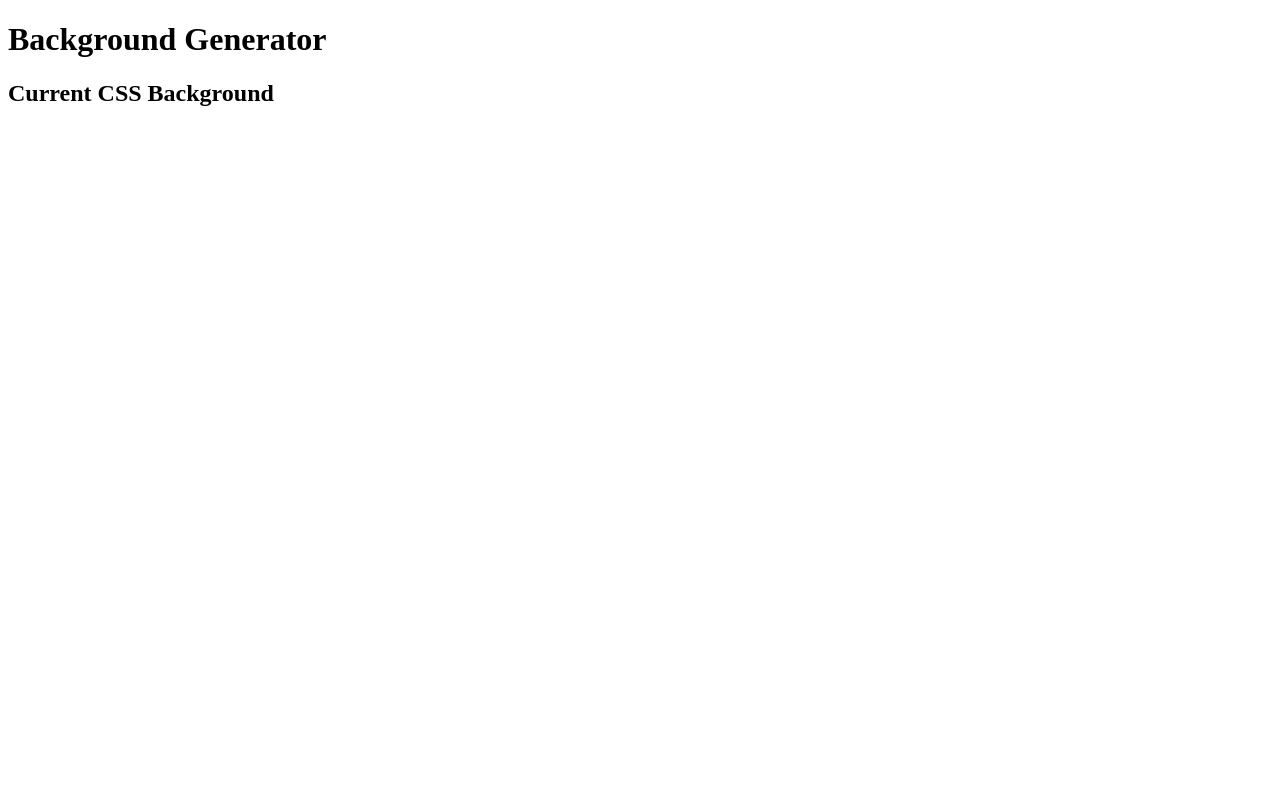
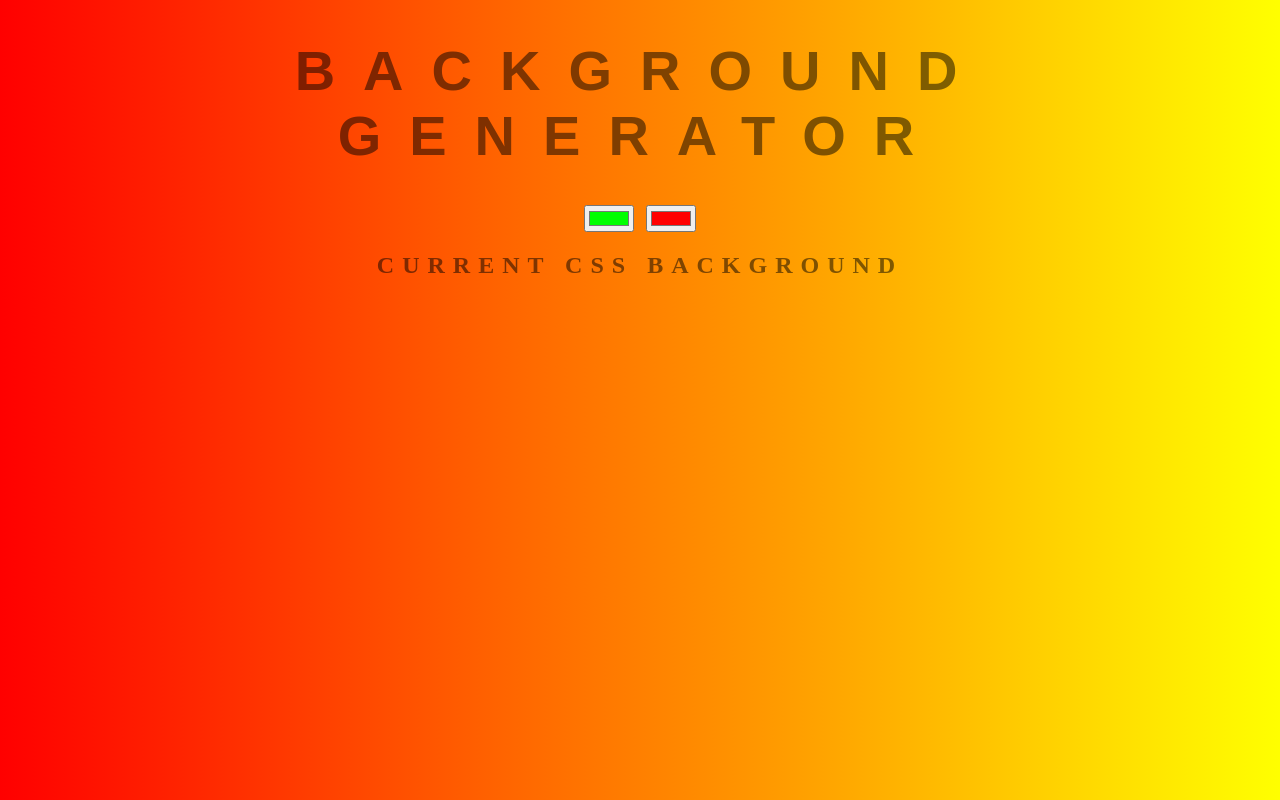
Before and after one commit to AndrewBergstrom/background-generator, a plain HTML site: page index.html in a window 1280 px wide. Drawn offline with Linux system fonts and the light colour scheme.

Commit message:
added stylesheet

```diff
--- a/index.html
+++ b/index.html
@@ -3,10 +3,14 @@
 <head>
   <meta charset="UTF-8">
   <meta name="viewport" content="width=device-width, initial-scale=1.0">
+
   <title>Gradient Background</title>
+  <link rel="stylesheet" href="style.css">
 </head>
 <body>
   <h1>Background Generator</h1>
+  <input type="color" name="color1" value="#00ff00">
+  <input type="color" name="color2" value="#ff0000">
   <h2>Current CSS Background</h2>
   <h3></h3>
 
--- a/style.css
+++ b/style.css
@@ -0,0 +1,27 @@
+body {
+	font: 'Raleway', sans-serif;
+    color: rgba(0,0,0,.5);
+    text-align: center;
+    text-transform: uppercase;
+    letter-spacing: .5em;
+    top: 15%;
+	background: linear-gradient(to right, red , yellow); /* Standard syntax */
+}
+
+h1 {
+    font: 600 3.5em 'Raleway', sans-serif;
+    color: rgba(0,0,0,.5);
+    text-align: center;
+    text-transform: uppercase;
+    letter-spacing: .5em;
+    width: 100%;
+}
+
+h3 {
+	font: 900 1em 'Raleway', sans-serif;
+    color: rgba(0,0,0,.5);
+    text-align: center;
+    text-transform: none;
+    letter-spacing: 0.01em;
+
+}
```
